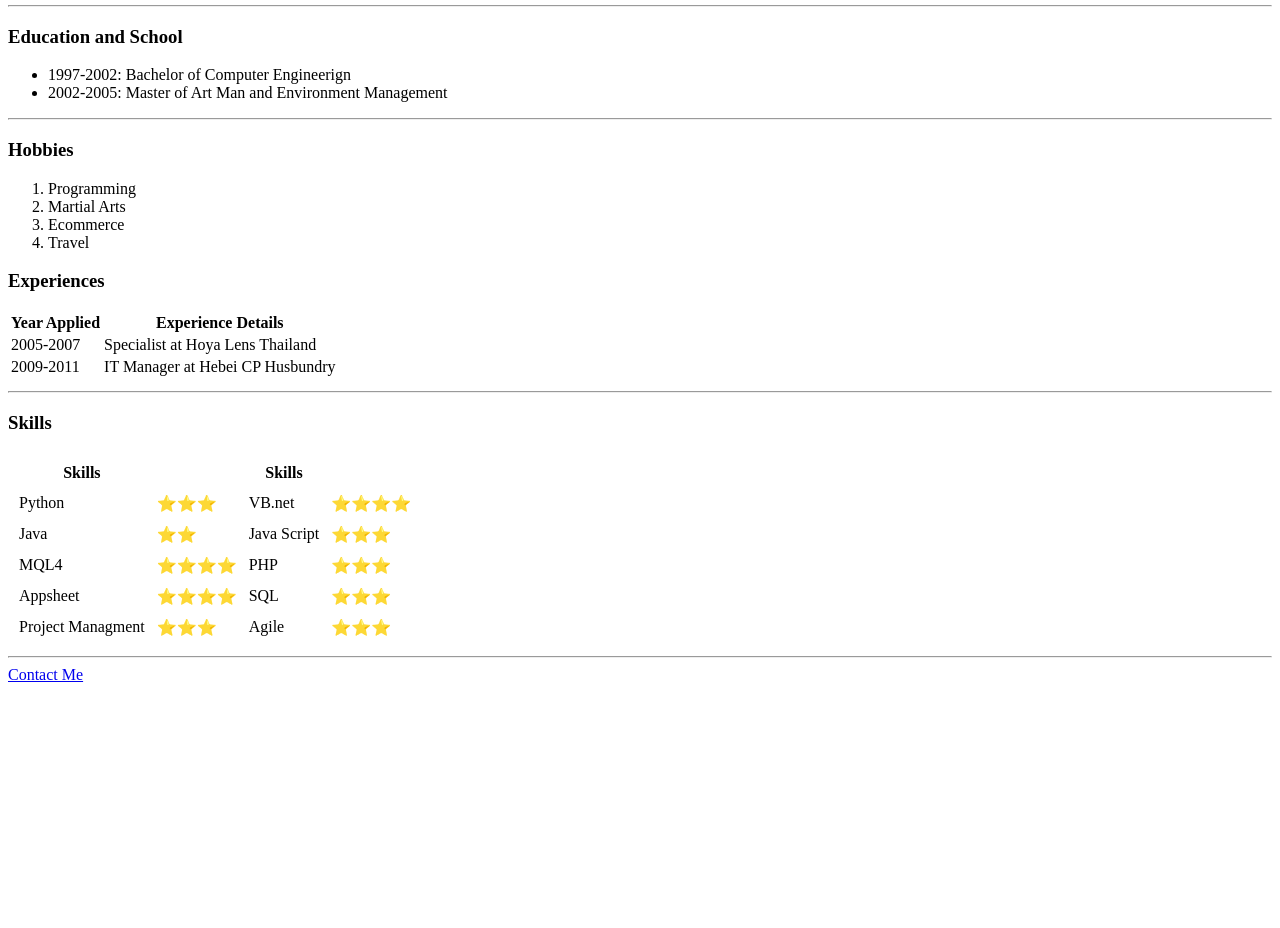
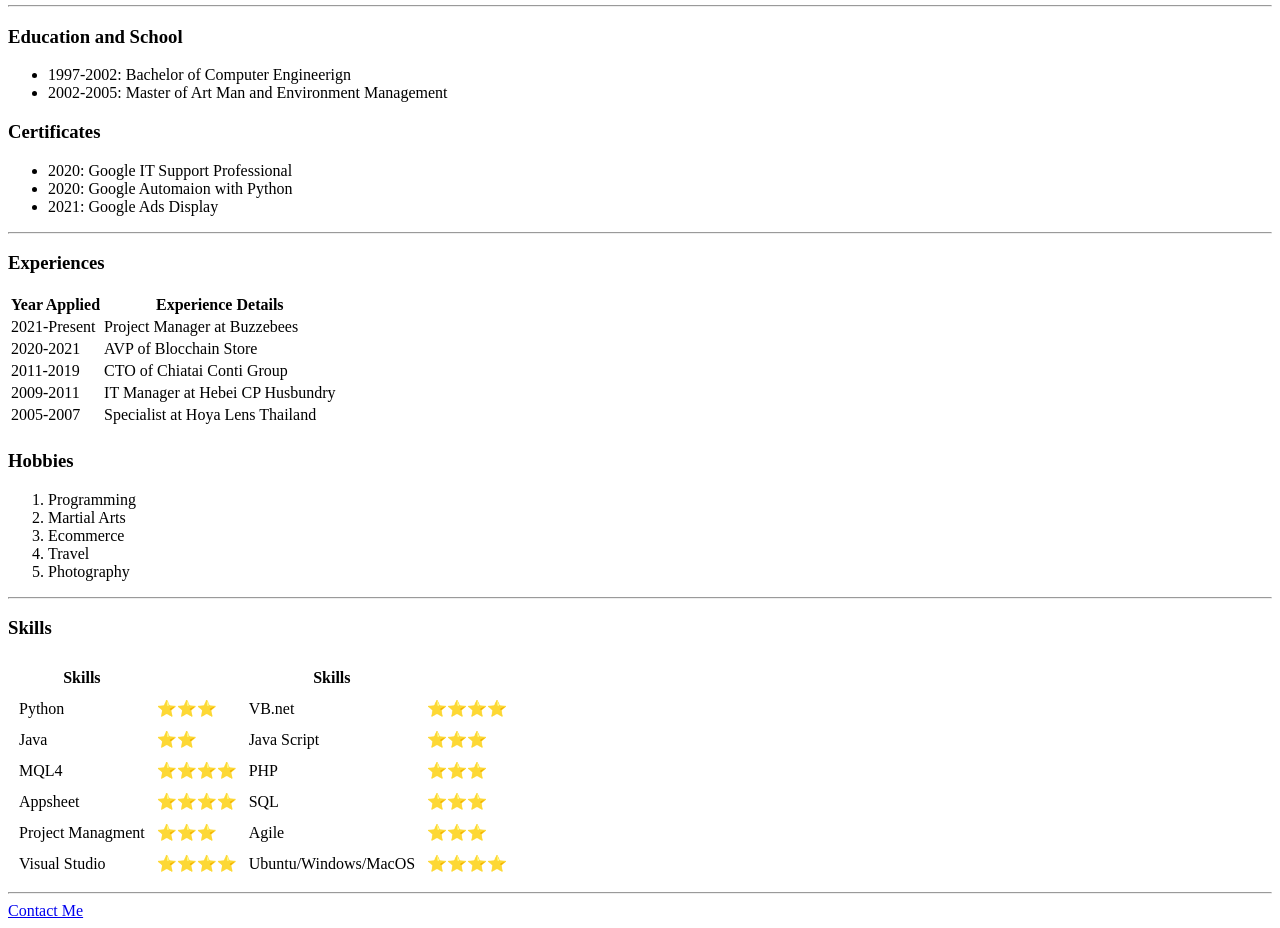
Before and after one commit to luozongbao/cv, a plain HTML site: page index.html in a window 1280 px wide. Shown: the part 201-1129 px from the top of the page. Before the commit the page ends 893 px from the top, so only its background shows below. Drawn offline with Linux system fonts and the light colour scheme.

Commit message:
update CV

```diff
--- a/index.html
+++ b/index.html
@@ -24,14 +24,13 @@
             <li>1997-2002: Bachelor of Computer Engineerign</li>
             <li>2002-2005: Master of Art Man and Environment Management</li>
         </ul>
+        <h3>Certificates</h3>
+        <ul>
+            <li>2020: Google IT Support Professional</li>
+            <li>2020: Google Automaion with Python</li>
+            <li>2021: Google Ads Display</li>
+        </ul>
         <hr>
-        <h3>Hobbies</h3>
-        <ol>
-            <li>Programming</li>
-            <li>Martial Arts</li>
-            <li>Ecommerce</li>
-            <li>Travel</li>
-        </ol>
         <h3>Experiences</h3>
         <table>
             <thead>
@@ -42,18 +41,38 @@
             </thead>
             <tbody>
                 <tr>
-                    <td>2005-2007</td>
-                    <td>Specialist at Hoya Lens Thailand</td>
+                    <td>2021-Present</td>
+                    <td>Project Manager at Buzzebees</td>
+                </tr>
+                <tr>
+                    <td>2020-2021</td>
+                    <td>AVP of Blocchain Store</td>
+                </tr>
+                <tr>
+                    <td>2011-2019</td>
+                    <td>CTO of Chiatai Conti Group</td>
                 </tr>
                 <tr>
                     <td>2009-2011</td>
                     <td>IT Manager at Hebei CP Husbundry</td>
                 </tr>
                 <tr>
+                    <td>2005-2007</td>
+                    <td>Specialist at Hoya Lens Thailand</td>
+                </tr>
+                <tr>
                     <td></td>
                 </tr>
             </tbody>
         </table>
+        <h3>Hobbies</h3>
+        <ol>
+            <li>Programming</li>
+            <li>Martial Arts</li>
+            <li>Ecommerce</li>
+            <li>Travel</li>
+            <li>Photography</li>
+        </ol>
         <hr>
         <h3>Skills</h3>
         <table cellspacing=10>
@@ -96,6 +115,12 @@
                     <td>Agile</td>
                     <td>⭐⭐⭐</td>
                 </tr>
+                <tr>
+                    <td>Visual Studio</td>
+                    <td>⭐⭐⭐⭐</td>
+                    <td>Ubuntu/Windows/MacOS</td>
+                    <td>⭐⭐⭐⭐</td>
+                </tr>
             </tbody>
         </table>
 
```
